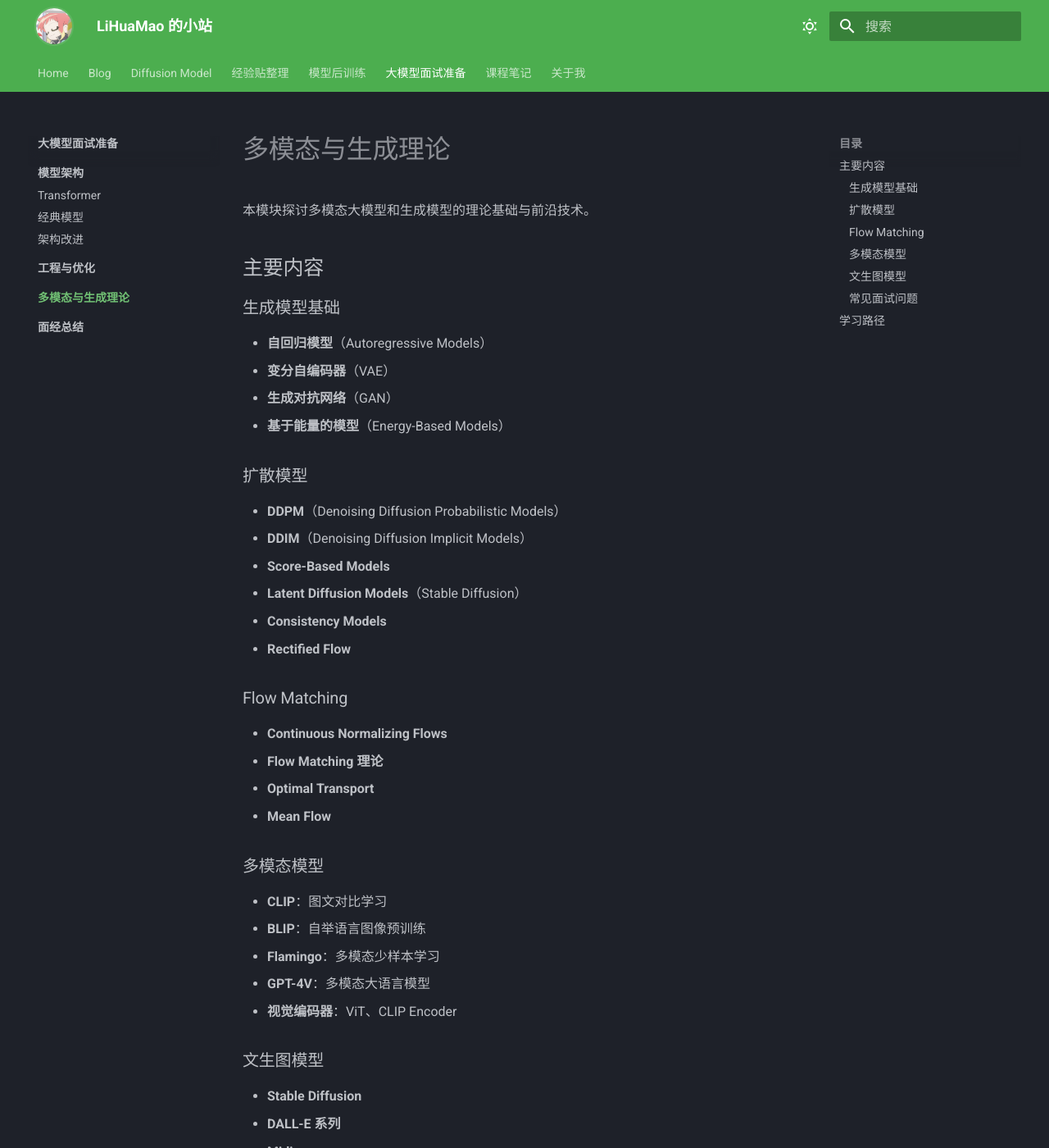
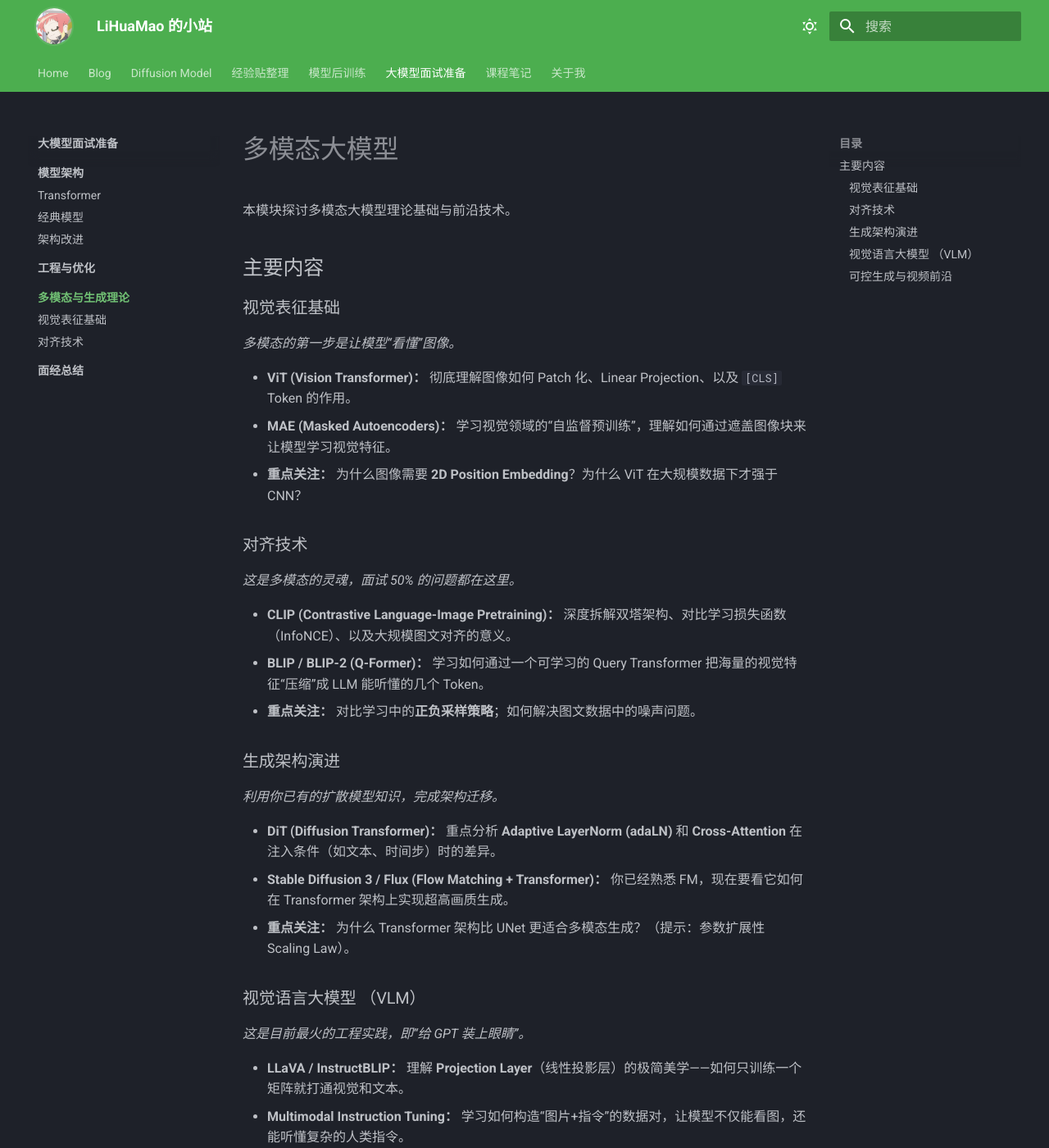
Before and after one commit to LiHuaMao0810/MkDocsNote, an MkDocs documentation site: the page built from docs/Interview/MultimodalGeneration/index.md, in a window 1280 px wide and 1400 px high. Shown: the whole window at 82% size. Built offline with MkDocs 1.6.1 and Material for MkDocs 9.7.7, drawn with Linux system fonts in a browser that asks for light colours; some of the changed text lies outside the part shown.

Commit message:
更新多模态

```diff
--- a/docs/Interview/MultimodalGeneration/index.md
+++ b/docs/Interview/MultimodalGeneration/index.md
@@ -1,53 +1,42 @@
-# 多模态与生成理论
+# 多模态大模型
 
-本模块探讨多模态大模型和生成模型的理论基础与前沿技术。
+本模块探讨多模态大模型理论基础与前沿技术。
 
 ## 主要内容
 
-### 生成模型基础
-- **自回归模型**（Autoregressive Models）
-- **变分自编码器**（VAE）
-- **生成对抗网络**（GAN）
-- **基于能量的模型**（Energy-Based Models）
+### 视觉表征基础
 
-### 扩散模型
-- **DDPM**（Denoising Diffusion Probabilistic Models）
-- **DDIM**（Denoising Diffusion Implicit Models）
-- **Score-Based Models**
-- **Latent Diffusion Models**（Stable Diffusion）
-- **Consistency Models**
-- **Rectified Flow**
+*多模态的第一步是让模型“看懂”图像。*
 
-### Flow Matching
-- **Continuous Normalizing Flows**
-- **Flow Matching 理论**
-- **Optimal Transport**
-- **Mean Flow**
+- **ViT (Vision Transformer)：** 彻底理解图像如何 Patch 化、Linear Projection、以及 `[CLS]` Token 的作用。
+- **MAE (Masked Autoencoders)：** 学习视觉领域的“自监督预训练”，理解如何通过遮盖图像块来让模型学习视觉特征。
+- **重点关注：** 为什么图像需要 **2D Position Embedding**？为什么 ViT 在大规模数据下才强于 CNN？
 
-### 多模态模型
-- **CLIP**：图文对比学习
-- **BLIP**：自举语言图像预训练
-- **Flamingo**：多模态少样本学习
-- **GPT-4V**：多模态大语言模型
-- **视觉编码器**：ViT、CLIP Encoder
+### 对齐技术
 
-### 文生图模型
-- **Stable Diffusion**
-- **DALL-E 系列**
-- **Midjourney**
-- **控制生成**：ControlNet、T2I-Adapter
+*这是多模态的灵魂，面试 50% 的问题都在这里。*
 
-### 常见面试问题
-- 扩散模型的训练和采样过程？
-- DDPM 和 DDIM 的区别？
-- Flow Matching 相比扩散模型的优势？
-- CLIP 如何对齐图像和文本？
-- 多模态模型的融合方式有哪些？
+- **CLIP (Contrastive Language-Image Pretraining)：** 深度拆解双塔架构、对比学习损失函数（InfoNCE）、以及大规模图文对齐的意义。
+- **BLIP / BLIP-2 (Q-Former)：** 学习如何通过一个可学习的 Query Transformer 把海量的视觉特征“压缩”成 LLM 能听懂的几个 Token。
+- **重点关注：** 对比学习中的**正负采样策略**；如何解决图文数据中的噪声问题。
 
-## 学习路径
+### 生成架构演进
 
-1. 理解生成模型的基本原理
-2. 深入学习扩散模型和 Flow Matching
-3. 掌握多模态对齐和融合技术
-4. 了解主流的多模态模型架构
-5. 实践：实现简单的扩散模型
+*利用你已有的扩散模型知识，完成架构迁移。*
+
+- **DiT (Diffusion Transformer)：** 重点分析 **Adaptive LayerNorm (adaLN)** 和 **Cross-Attention** 在注入条件（如文本、时间步）时的差异。
+- **Stable Diffusion 3 / Flux (Flow Matching + Transformer)：** 你已经熟悉 FM，现在要看它如何在 Transformer 架构上实现超高画质生成。
+- **重点关注：** 为什么 Transformer 架构比 UNet 更适合多模态生成？（提示：参数扩展性 Scaling Law）。
+
+### 视觉语言大模型 （VLM）
+
+*这是目前最火的工程实践，即“给 GPT 装上眼睛”。*
+
+- **LLaVA / InstructBLIP：** 理解 **Projection Layer**（线性投影层）的极简美学——如何只训练一个矩阵就打通视觉和文本。
+- **Multimodal Instruction Tuning：** 学习如何构造“图片+指令”的数据对，让模型不仅能看图，还能听懂复杂的人类指令。
+- **重点关注：** 视觉 Token 数量爆炸问题（一张图 256 个 Token 怎么优化？）。
+
+### 可控生成与视频前沿
+
+- **ControlNet / IP-Adapter：** 研究如何在不破坏预训练模型的情况下，注入几何控制（Canny/Depth）或风格控制。
+- **Sora / Video Generation：** 学习时序注意力（Temporal Attention）或 3D 卷积，理解视频生成如何保持时空一致性。
--- a/mkdocs.yml
+++ b/mkdocs.yml
@@ -38,6 +38,8 @@ nav:
         - Interview/Engineering/index.md
      - 多模态与生成理论:
         - Interview/MultimodalGeneration/index.md
+        - Interview/MultimodalGeneration/Basic.md
+        - Interview/MultimodalGeneration/Alignment.md
      - 面经总结:
         - Interview/ExperienceSummary/index.md
   - 课程笔记:
```
Also changed, not shown: docs/Interview/MultimodalGeneration/Alignment.md (added, +429 -0 lines), docs/Interview/MultimodalGeneration/Basic.md (added, +114 -0 lines), docs/Interview/MultimodalGeneration/assets/image-20260307214132248.png (added).
